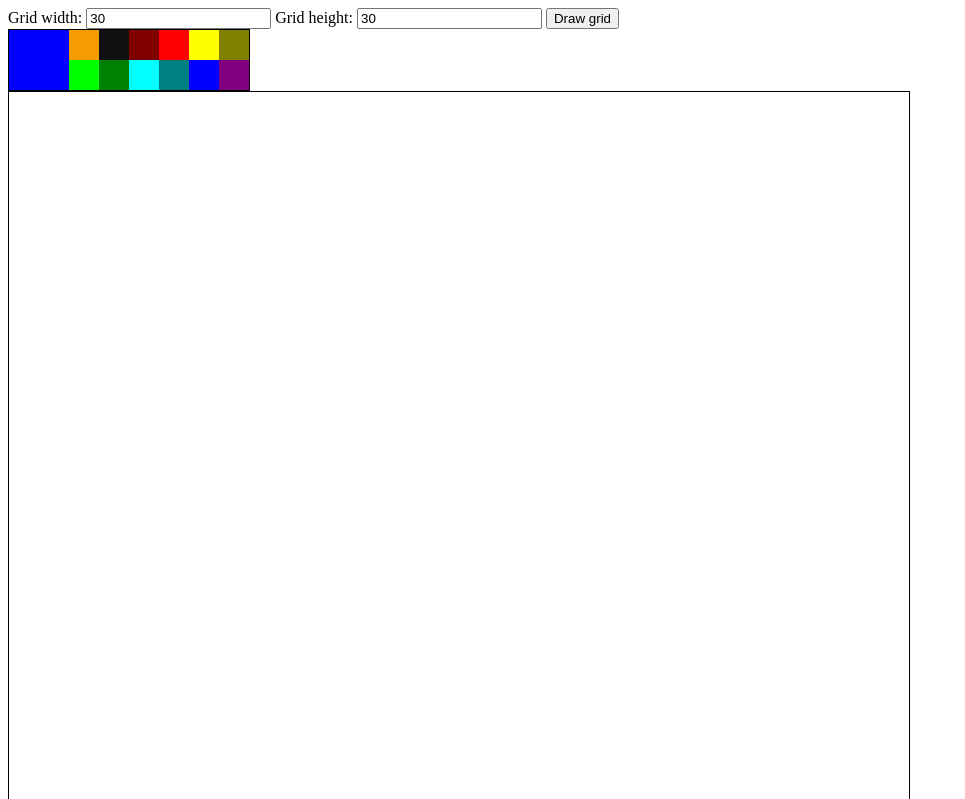
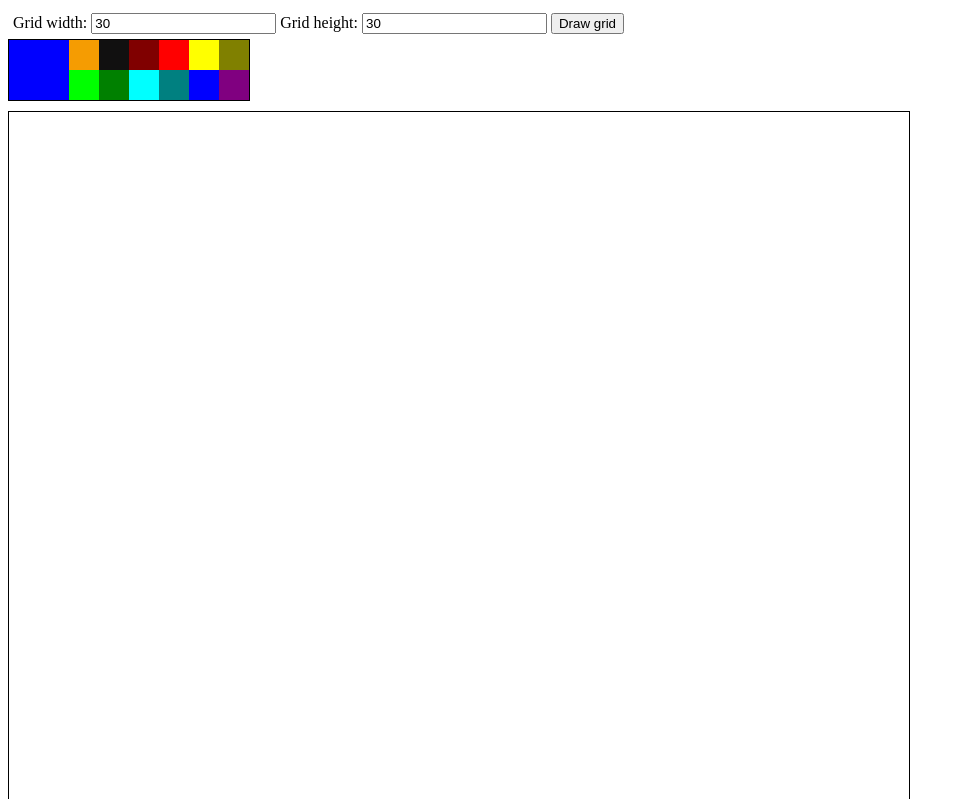
Before and after one commit to vaneavasco/furry-paint, a website built with webpack: page dist/index.html in a window 1280 px wide. Both pictures are taken after a click on the button "Draw grid". Shown: the top 799 px of the page, without its empty margins (0-965 px from the left). Built offline with nearby package versions, Linux system fonts and the light colour scheme.

Commit message:
some refactoring and style

```diff
--- a/src/Domain/Paint.js
+++ b/src/Domain/Paint.js
@@ -9,8 +9,8 @@ class Paint {
     this.grid.paint(x, y, this.picker.color);
   }
 
-  pickColor(color) {
-    this.picker.color = color;
+  changeColor(color) {
+    this.picker.changeColor(color);
   }
 }
 
--- a/src/Presentation/Grid.js
+++ b/src/Presentation/Grid.js
@@ -17,7 +17,7 @@ class Grid {
             x: i,
             y: j,
           }),
-          cell,
+          cell
         );
       }
     }
@@ -27,12 +27,7 @@ class Grid {
 
   createCell(i, j) {
     const cell = document.createElement('div');
-    cell.setAttribute('style', `width:${this.cellSize}px; height: ${this.cellSize}px; float:left`);
-    cell.setAttribute('data-position', JSON.stringify({
-      x: i,
-      y: j,
-    }));
-    cell.setAttribute('class', 'grid-cell');
+    cell.classList.add('cell');
 
     return cell;
   }
--- a/src/Presentation/Picker.js
+++ b/src/Presentation/Picker.js
@@ -10,8 +10,7 @@ class Picker {
     const colors = this.picker.availableColors;
     colors.forEach((color) => {
       const cell = document.createElement('div');
-      cell.setAttribute('style',
-        `width:${this.cellSize}px; height: ${this.cellSize}px; float:left`);
+      cell.classList.add('cell');
       cell.style.backgroundColor = color;
       this.colorCels.set(color, cell);
       this.rootElement.append(cell);
@@ -22,8 +21,7 @@ class Picker {
 
   drawCurrentColor() {
     const cell = document.createElement('div');
-    cell.setAttribute('style',
-      `width:${2*this.cellSize}px; height: ${2 * this.cellSize}px; float:left`);
+    cell.classList.add('current');
     cell.style.backgroundColor = this.picker.color;
     this.rootElement.append(cell);
     this.currentColorCell = cell;
--- a/src/index.js
+++ b/src/index.js
@@ -6,17 +6,39 @@ import PresentationGrid from './Presentation/Grid';
 import Util from './Util';
 import PresentationColorPicker from './Presentation/Picker';
 
-Util.ready(() => {
-  document.getElementById('init').addEventListener('click', () => {
+
+function buildPickerRootElement(cellSize, picker) {
+  const pickerRootElement = document.getElementById('color-picker');
+  Util.removeChildren(pickerRootElement);
+  const presentationPickerWidth = cellSize * ((picker.availableColors.length / 2) + 2);
+  const presentationPickerHeight = cellSize * 2;
+  pickerRootElement.style.width = `${presentationPickerWidth}px`;
+  pickerRootElement.style.height = `${presentationPickerHeight}px`;
+  pickerRootElement.style.display = 'block';
+
+  return pickerRootElement;
+}
+
+function buildGridRootElement(cellSize, grid) {
+  const rootElement = document.getElementById('grid');
+  Util.removeChildren(rootElement);
+
+  rootElement.style.width = `${cellSize * grid.width}px`;
+  rootElement.style.height = `${cellSize * grid.height}px`;
+  rootElement.style.display = 'block';
+  return rootElement;
+}
+
+function getConfig() {
   const width = parseInt(document.getElementById('width').value);
   const height = parseInt(document.getElementById('height').value);
   const config = {
     cellSize: 30,
     gridSize: {
       width,
-        height
+      height,
     },
-      colorPicker : {
+    colorPicker: {
       colors: [
         '#f59c02',
         '#111010',
@@ -31,48 +53,46 @@ Util.ready(() => {
         '#0000FF',
         '#800080',
       ],
-        defaultColor : '#0000FF'
+      defaultColor: '#0000FF',
 
-      }
+    },
   };
 
+  return config;
+}
+
+Util.ready(() => {
+  document.getElementById('init')
+    .addEventListener('click', () => {
+      const config = getConfig();
       const emitter = new Emitter();
       const picker = new Picker(emitter, config.colorPicker.defaultColor, config.colorPicker.colors);
       const grid = new Grid(config.gridSize.height, config.gridSize.width, emitter);
       const paint = new Paint(grid, emitter, picker);
 
-    const cellSize = config.cellSize;
-    const rootElement = document.getElementById('root');
-    Util.removeChildren(rootElement);
-    rootElement.setAttribute(
-      'style',
-      `width: ${cellSize * grid.width}px !important; height: ${cellSize *
-      grid.height}px; border: solid 1px #000000`,
-    );
+      const { cellSize } = config;
+      const gridRootElement = buildGridRootElement(cellSize, grid);
+      const pickerRootElement = buildPickerRootElement(cellSize, picker);
 
-    const pickerRootElement = document.getElementById('color-picker');
-    Util.removeChildren(pickerRootElement);
-    const presentationPickerWidth = cellSize * ((picker.availableColors.length / 2) + 2);
-    const presentationPickerHeight = cellSize * 2;
-    pickerRootElement.setAttribute(
-      'style',
-      `width: ${presentationPickerWidth}px !important; height: ${presentationPickerHeight}px; border: solid 1px #000000`,
-    );
-
-    const presentationGrid = new PresentationGrid(grid, cellSize, rootElement);
-    presentationGrid.draw().attachListener((position) => {
+      const presentationGrid = new PresentationGrid(grid, cellSize, gridRootElement);
+      presentationGrid.draw()
+        .attachListener((position) => {
           paint.paint(position.x, position.y);
         });
 
-    const presentationColorPicker = new PresentationColorPicker(picker, cellSize, pickerRootElement);
+      const presentationColorPicker = new PresentationColorPicker(
+        picker,
+        cellSize,
+        pickerRootElement
+      );
+
       presentationColorPicker.drawCurrentColor()
         .draw()
         .attachListener((color) => {
-        picker.changeColor(color);
+          paint.changeColor(color);
         });
 
       emitter.addListener('grid.cell.change', presentationGrid);
       emitter.addListener('picker.change', presentationColorPicker);
     });
-
 });
```
Also changed, not shown: dist/index.html, dist/main.css (added), dist/main.js. Lines whose indentation alone changed are shown as unchanged.
